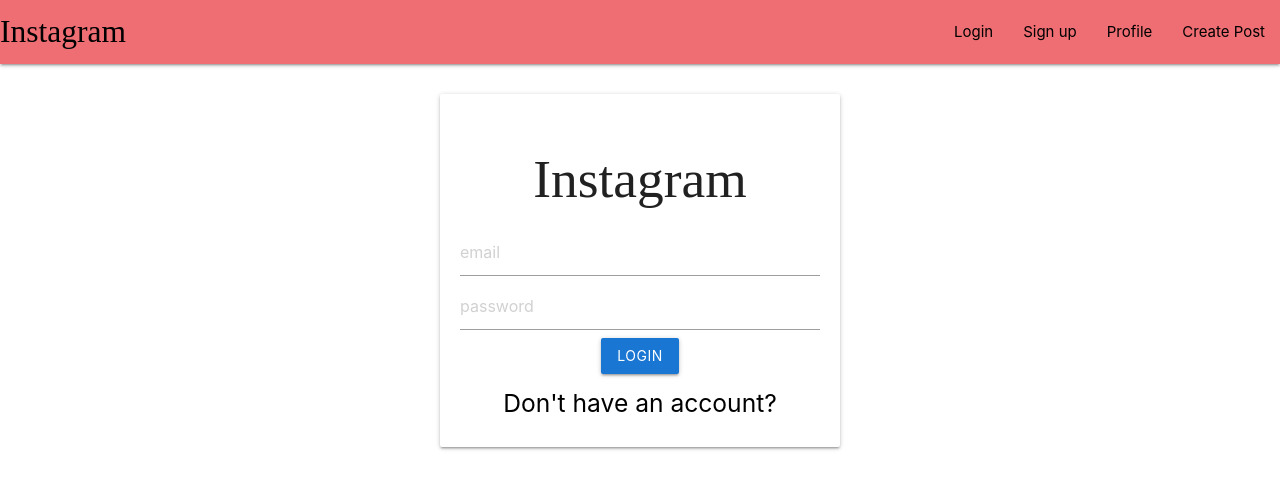
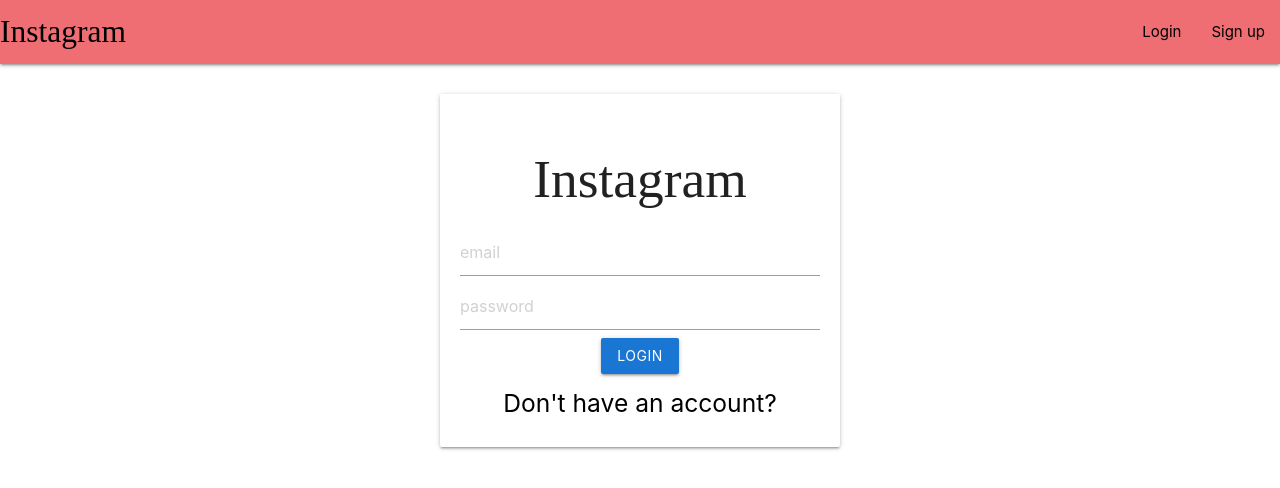
Before and after one commit to eddiearnoldz/InstagramMockUpFullStack, a React (Create React App) app in the folder client_side/: page /signin in a window 1280 px wide. Shown: the top 488 px of the page. Built offline with nearby package versions, Linux system fonts and the light colour scheme; a web font is replaced by a local one.

Commit message:
made nav bar reactive to state of user

```diff
--- a/client_side/src/App.js
+++ b/client_side/src/App.js
@@ -8,14 +8,13 @@
 import SignUp from './components/screens/SignUp'
 import CreatePost from './components/screens/CreatePost'
 import {initialState, reducer} from './reducers/userReducer'
+export const UserContext = createContext()
 
-export const UserContext = createContext()
 const Routing = () => {
   const navigate = useNavigate()
   const {state, dispatch} = useContext(UserContext)
   useEffect(()=>{
     const user = JSON.parse(localStorage.getItem("user"))
-
     if(user){
       dispatch({type:"USER", payload:user})
       navigate('/')
--- a/client_side/src/components/navbar.js
+++ b/client_side/src/components/navbar.js
@@ -1,16 +1,29 @@
-import React from 'react'
+import React, {useContext} from 'react'
 import {Link} from 'react-router-dom'
+import {UserContext} from '../App'
+
 
 const NavBar= ()=> {
+  const {state, dispatch} = useContext(UserContext)
+  const renderList = () =>{
+    if(state){
+      return [
+        <li><Link to="/profile">Profile</Link></li>,
+        <li><Link to="/createpost">Create Post</Link></li>
+      ]
+    }else {
+        return [
+          <li><Link to="/signin">Login</Link></li>,
+          <li><Link to="/signup">Sign up</Link></li>
+        ]
+    }
+}
   return(
   <nav>
   <div className="nav-wrapper">
-    <Link to="/" className="brand-logo left">Instagram</Link>
+    <Link to={state?"/":"/signin"} className="brand-logo left">Instagram</Link>
     <ul id="nav-mobile" className="right">
-      <li><Link to="/signin">Login</Link></li>
-      <li><Link to="/signup">Sign up</Link></li>
-      <li><Link to="/profile">Profile</Link></li>
-      <li><Link to="/createpost">Create Post</Link></li>
+        {renderList()}
     </ul>
   </div>
 </nav>
--- a/client_side/src/reducers/userReducer.js
+++ b/client_side/src/reducers/userReducer.js
@@ -1,7 +1,7 @@
 export const initialState = null
 
 export const reducer = (state,action)=>{
-  if(action.type=="user"){
+  if(action.type=="USER"){
     return action.payload
   }
   return state
```
